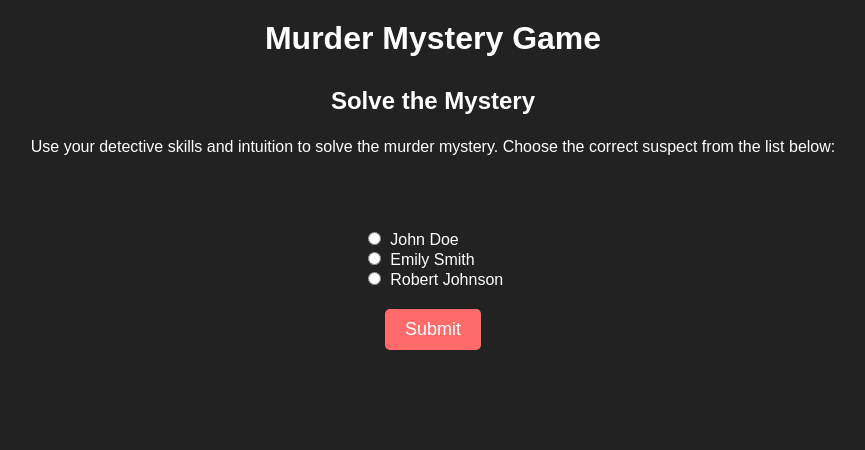
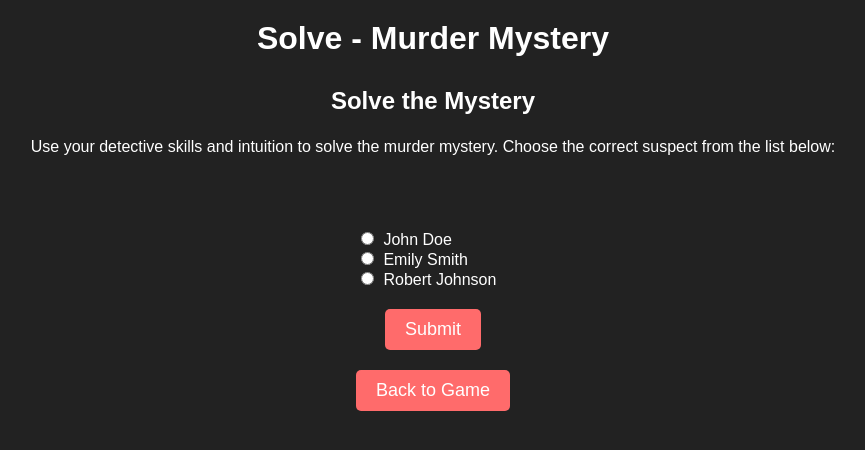
Before and after one commit to hershey-harsh/Murder-Mystery, a Flask app: page /solve in a window 1280 px wide. Shown: the top 450 px of the page, without its empty margins (207-1072 px from the left). Run offline with Flask 3, Linux system fonts and the light colour scheme.

Commit message:
Update solve.html

```diff
--- a/templates/solve.html
+++ b/templates/solve.html
@@ -4,11 +4,11 @@
   <meta charset="UTF-8">
   <meta name="viewport" content="width=device-width, initial-scale=1.0">
   <link rel="stylesheet" href="static/style.css">
-  <title>Murder Mystery Game - Solve</title>
+  <title>Solve - Murder Mystery</title>
 </head>
 <body>
   <header>
-    <h1>Murder Mystery Game</h1>
+    <h1>Solve - Murder Mystery</h1>
   </header>
 
   <main>
@@ -26,6 +26,7 @@
             <label for="suspect3">Robert Johnson</label><br>
           </div>
           <input type="submit" value="Submit">
+        <a href="/game" class="button">Back to Game</a>
         </form>
 
         {% if result %}
```
